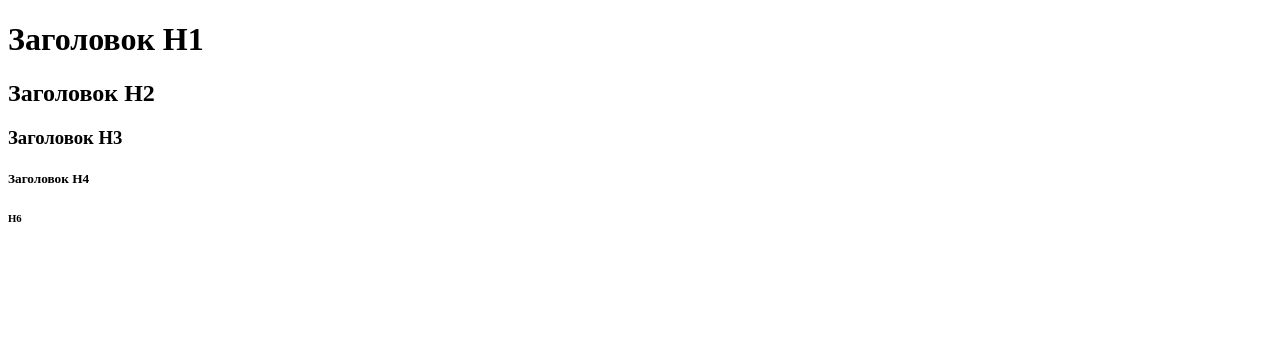
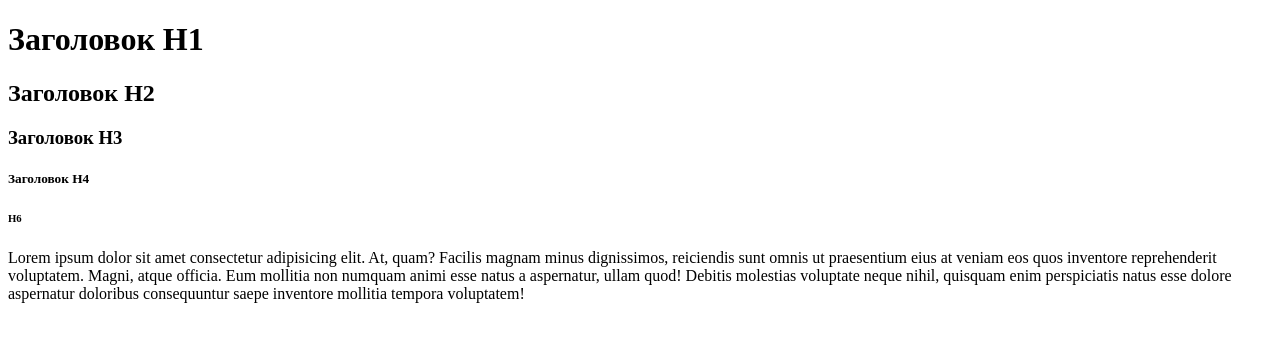
Before and after one commit to Sebastian-Crypto/Git-01, a plain HTML site: page index.html in a window 1280 px wide. Drawn offline with Linux system fonts and the light colour scheme.

Commit message:
Коммит для ветки remote2

```diff
--- a/index.html
+++ b/index.html
@@ -14,6 +14,11 @@
 	<h3>Заголовок H3</h3>
 	<h5>Заголовок H4</h5>
 	<h6>H6</h6>
+	<p>Lorem ipsum dolor sit amet consectetur adipisicing elit. At, quam? Facilis magnam minus dignissimos, reiciendis
+		sunt omnis ut praesentium eius at veniam eos quos inventore reprehenderit voluptatem. Magni, atque officia.
+		Eum mollitia non numquam animi esse natus a aspernatur, ullam quod! Debitis molestias voluptate neque nihil,
+		quisquam enim perspiciatis natus esse dolore aspernatur doloribus consequuntur saepe inventore mollitia tempora
+		voluptatem!</p>
 </body>
 
 </html>
```
